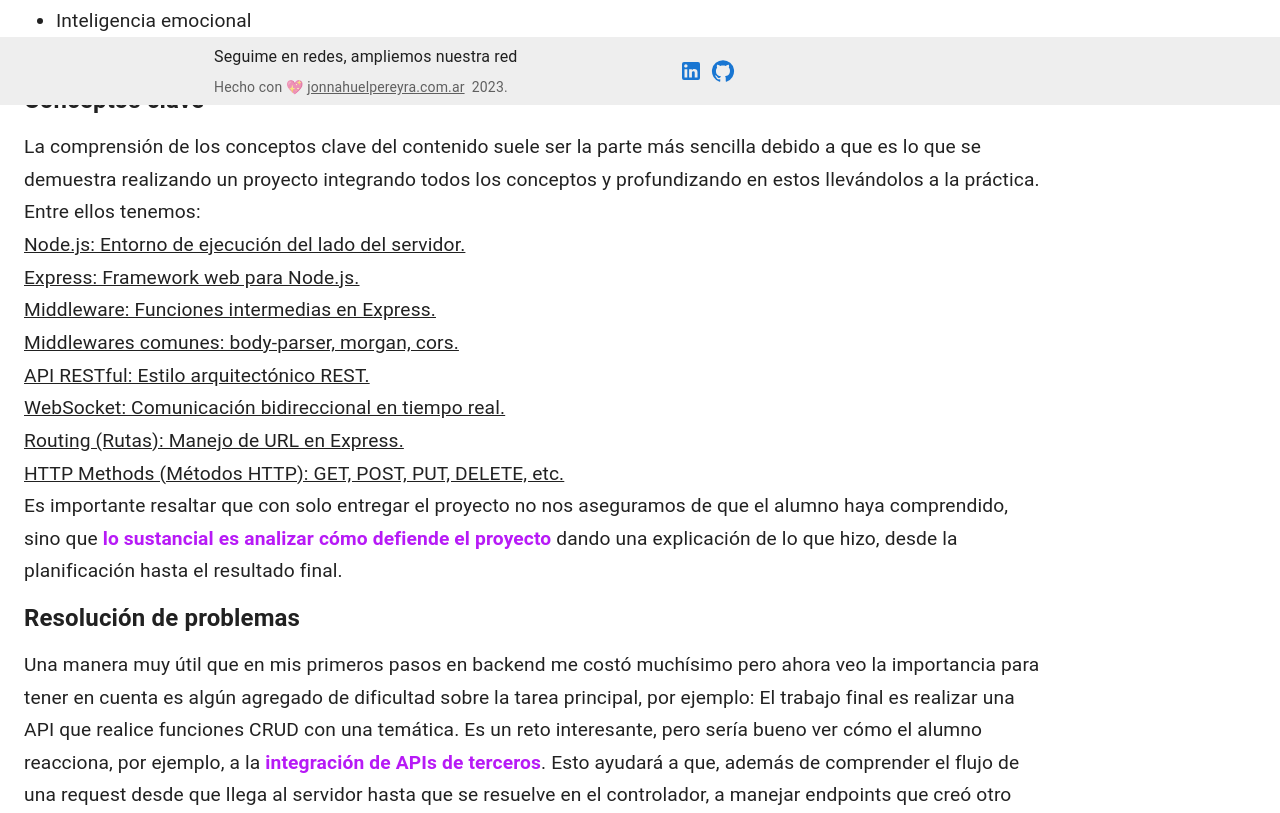
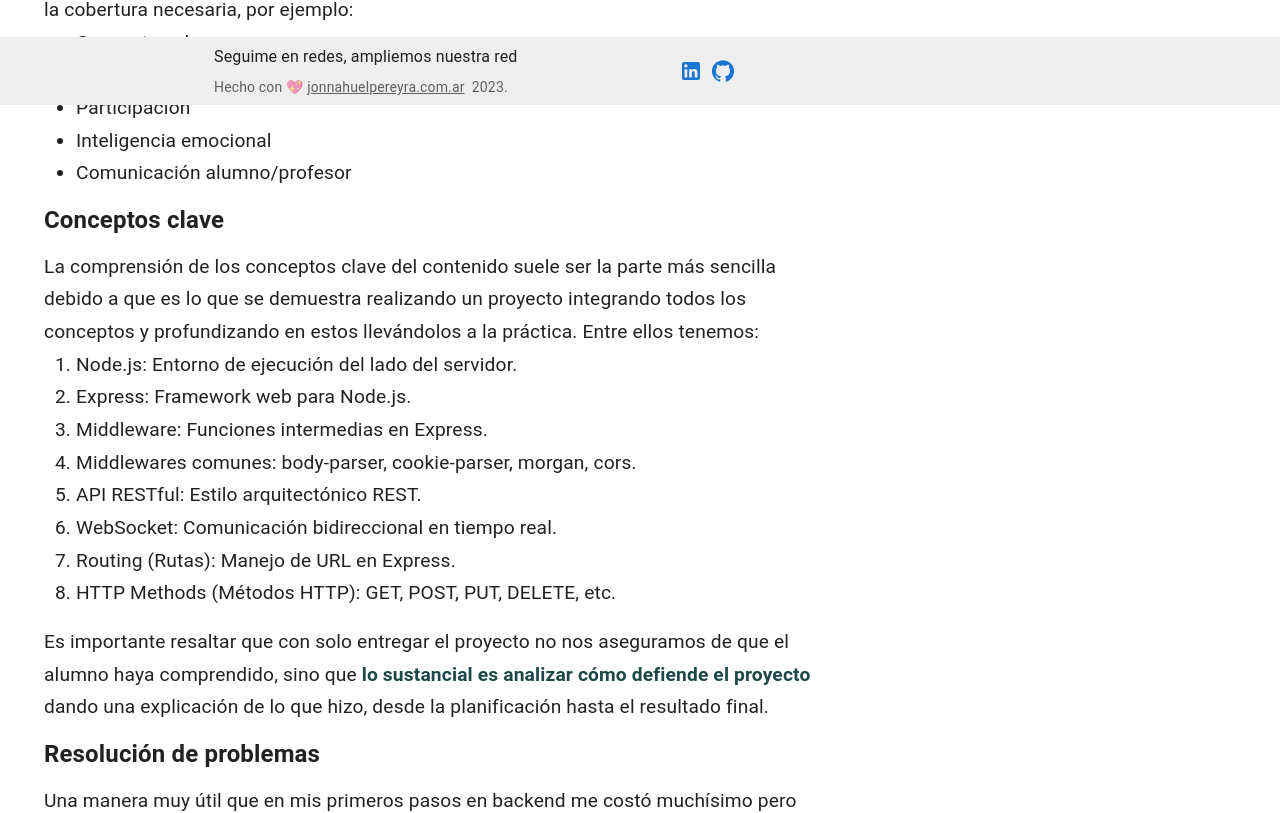
Before and after one commit to jon0010/Presentacion_COMMERCE_Society, a React (Vite) app: page /evaluacion in a window 1280 px wide. Shown: the part 695-1508 px from the top of the page. Built offline with nearby package versions, Linux system fonts and the light colour scheme.

Commit message:
fix text1

```diff
--- a/package.json
+++ b/package.json
@@ -16,9 +16,12 @@
     "@mui/material": "^5.14.18",
     "@popperjs/core": "^2.11.8",
     "bootstrap": "^5.3.2",
+    "html2pdf": "^0.0.11",
+    "jspdf": "^2.5.1",
     "react": "^18.2.0",
     "react-dom": "^18.2.0",
     "react-particles": "^2.12.2",
+    "react-pdf": "^7.5.1",
     "react-router-dom": "^6.20.0",
     "tsparticles": "^2.12.0",
     "tsparticles-slim": "^2.12.0"
--- a/src/views/briefing/index.tsx
+++ b/src/views/briefing/index.tsx
@@ -1,14 +1,13 @@
-
 export const Briefing = () => {
   return (
-    <div className="c1">
+    <div className="row p-0 m-3 c1">
       <div className="title1">
         <h1 className="text-white fw-semibold">
           Más allá de las aulas
           <br /> La realidad de los programadores junior en el mercado laboral
         </h1>
       </div>
-      <div className="col-md-10 col-sm-12 p-3 mb-5">
+      <div className="col-md-8 col-sm-12 p-4 title2 d-flex flex-column align-items-start">
         <h2 className="fw-semibold">
           El dilema del huevo y la gallina: como conseguir experiencia sin tener
           experiencia
@@ -169,6 +168,7 @@ export const Briefing = () => {
           exitosa en el desarrollo.
         </p>
       </div>
+      <div className="col-3"></div>
     </div>
   );
 };
--- a/src/views/evaluacion/index.tsx
+++ b/src/views/evaluacion/index.tsx
@@ -2,34 +2,36 @@ import "./eval.css";
 
 export const Evaluacion = () => {
   return (
-    <div>
+    <div className="row p-0 m-3">
       <div className="title1">
         <h1 className="text-white fw-semibold">
           Enfoque de evaluación y oportunidades de mejora
         </h1>
       </div>
-      <div className="col-md-10 col-sm-12 p-4 title2">
+      <div className="col-md-8 col-sm-12 p-4 title2 d-flex flex-column align-items-center">
+        <div className="ms-1">
           <h2 className="fw-semibold">
             ¿Cómo medir las habilidades de un estudiante de desarrollo backend?
           </h2>
           <p className="mt-3">
             Lo que nos enseñan las diferentes casas de estudio, ya sea
-          universidad, institutos, bootcamps, semilleros, academias E-learning,
-          etc., es que al momento de probar las habilidades que adquirió nuestro
-          alumno es mediante un proyecto que se asemeje lo más posible al
-          trabajo que se realiza en un{" "}
+            universidad, institutos, bootcamps, semilleros, academias
+            E-learning, etc., es que al momento de probar las habilidades que
+            adquirió nuestro alumno es mediante un proyecto que se asemeje lo
+            más posible al trabajo que se realiza en un{" "}
             <b className="bold-custom">entorno de trabajo real</b>. Pero la
-          pregunta es: ¿cómo asegurarnos de que comprendieron todo lo enseñado?
+            pregunta es: ¿cómo asegurarnos de que comprendieron todo lo
+            enseñado?
             <br /> Teniendo en cuenta que{" "}
             <b className="bold-custom">
               detrás de cada estudiante hay una personalidad distinta
             </b>
             , el proceso de aprendizaje varía y ahí es donde comienzan las
-          preguntas: ¿el alumno es introvertido? ¿teme hablar en público? ¿cuál
-          será su facilidad para integrarse a un equipo? Una buena forma de
-          asegurarnos es dividir los conocimientos impartidos en categorías y
-          luego de esto comenzar una etapa de planificación donde se evalúe si
-          cada campo tiene la cobertura necesaria, por ejemplo:
+            preguntas: ¿el alumno es introvertido? ¿teme hablar en público?
+            ¿cuál será su facilidad para integrarse a un equipo? Una buena forma
+            de asegurarnos es dividir los conocimientos impartidos en categorías
+            y luego de esto comenzar una etapa de planificación donde se evalúe
+            si cada campo tiene la cobertura necesaria, por ejemplo:
             <ol className="circle-list">
               <li>Conceptos clave</li>
               <li>Resolución de problemas</li>
@@ -40,45 +42,42 @@ export const Evaluacion = () => {
           </p>
           <h4 className="fw-semibold">Conceptos clave</h4>
           <p className="mt-3">
-          La comprensión de los conceptos clave del contenido suele ser la parte
-          más sencilla debido a que es lo que se demuestra realizando un
+            La comprensión de los conceptos clave del contenido suele ser la
+            parte más sencilla debido a que es lo que se demuestra realizando un
             proyecto integrando todos los conceptos y profundizando en estos
             llevándolos a la práctica. Entre ellos tenemos: <br />
-          <u>Node.js: Entorno de ejecución del lado del servidor.</u>
-          <br />
-          <u>Express: Framework web para Node.js.</u>
-          <br />
-          <u>Middleware: Funciones intermedias en Express.</u>
-          <br />
-          <u>Middlewares comunes: body-parser, morgan, cors.</u>
-          <br />
-          <u>API RESTful: Estilo arquitectónico REST.</u>
-          <br />
-          <u>WebSocket: Comunicación bidireccional en tiempo real.</u>
-          <br />
-          <u>Routing (Rutas): Manejo de URL en Express.</u>
-          <br />
-          <u>HTTP Methods (Métodos HTTP): GET, POST, PUT, DELETE, etc.</u>{" "}
-          <br /> Es importante resaltar que con solo entregar el proyecto no nos
+            <ol>
+              <li>Node.js: Entorno de ejecución del lado del servidor.</li>
+              <li>Express: Framework web para Node.js.</li>
+              <li>Middleware: Funciones intermedias en Express.</li>
+              <li>
+                Middlewares comunes: body-parser, cookie-parser, morgan, cors.
+              </li>
+              <li>API RESTful: Estilo arquitectónico REST.</li>
+              <li>WebSocket: Comunicación bidireccional en tiempo real.</li>
+              <li>Routing (Rutas): Manejo de URL en Express.</li>
+              <li>HTTP Methods (Métodos HTTP): GET, POST, PUT, DELETE, etc.</li>
+            </ol>
+            Es importante resaltar que con solo entregar el proyecto no nos
             aseguramos de que el alumno haya comprendido, sino que&nbsp;
             <b className="bold-custom">
               lo sustancial es analizar cómo defiende el proyecto
             </b>{" "}
-          dando una explicación de lo que hizo, desde la planificación hasta el
-          resultado final.
+            dando una explicación de lo que hizo, desde la planificación hasta
+            el resultado final.
           </p>
           <h4 className="fw-semibold">Resolución de problemas</h4>
           <p className="mt-3">
             Una manera muy útil que en mis primeros pasos en backend me costó
-          muchísimo pero ahora veo la importancia para tener en cuenta es algún
-          agregado de dificultad sobre la tarea principal, por ejemplo: El
-          trabajo final es realizar una API que realice funciones CRUD con una
-          temática. Es un reto interesante, pero sería bueno ver cómo el alumno
-          reacciona, por ejemplo, a la{" "}
+            muchísimo pero ahora veo la importancia para tener en cuenta es
+            algún agregado de dificultad sobre la tarea principal, por ejemplo:
+            El trabajo final es realizar una API que realice funciones CRUD con
+            una temática. Es un reto interesante, pero sería bueno ver cómo el
+            alumno reacciona, por ejemplo, a la{" "}
             <b className="bold-custom">integración de APIs de terceros</b>. Esto
-          ayudará a que, además de comprender el flujo de una request desde que
-          llega al servidor hasta que se resuelve en el controlador, a manejar
-          endpoints que creó otro equipo, leer documentación,{" "}
+            ayudará a que, además de comprender el flujo de una request desde
+            que llega al servidor hasta que se resuelve en el controlador, a
+            manejar endpoints que creó otro equipo, leer documentación,{" "}
             <b className="bold-custom">
               adaptarse a código elaborado por otros desarrolladores
             </b>
@@ -88,33 +87,33 @@ export const Evaluacion = () => {
           <h4 className="fw-semibold">Participación</h4>
           <p className="mt-3">
             Hay algunas estrategias que pueden ayudar a la participación de los
-          alumnos, como tener a una persona en la sección del chat Q&A para que
-          cuando alguien tenga consultas las evacúe por ese espacio para evitar
-          interrupciones,{" "}
+            alumnos, como tener a una persona en la sección del chat Q&A para
+            que cuando alguien tenga consultas las evacúe por ese espacio para
+            evitar interrupciones,{" "}
             <b className="bold-custom">
-            facilitar la exposición al profesor y al mismo tiempo, el alumno se
-            sienta escuchado
+              facilitar la exposición al profesor y al mismo tiempo, el alumno
+              se sienta escuchado
             </b>{" "}
             y su duda sea evacuada sobre la marcha de la clase. Dividir la clase
             en dos secciones:&nbsp;
             <b className="bold-custom">Lecture</b>
-          (una presentación con la teoría y conceptos mostrados en gráficas que
-          luego se pueden enviar como notas y recursos de la clase) y{" "}
+            (una presentación con la teoría y conceptos mostrados en gráficas
+            que luego se pueden enviar como notas y recursos de la clase) y{" "}
             <b className="bold-custom">Práctica</b> (codeo en vivo llevando a la
             práctica lo expuesto en la lecture con ejemplos sencillos).
           </p>
           <h4 className="fw-semibold">Inteligencia emocional</h4>
           <p className="mt-3">
-          Sabemos que las soft skills son muy importantes para que un aspirante
-          a desarrollador integre un equipo, se adapte al entorno laboral,
-          practique empatía, habilidades sociales, tolerancia a la frustración o
-          liderazgo emocional, entre otras. Un buen medio para lograr
-          desarrollar esas soft skills es realizar un{" "}
+            Sabemos que las soft skills son muy importantes para que un
+            aspirante a desarrollador integre un equipo, se adapte al entorno
+            laboral, practique empatía, habilidades sociales, tolerancia a la
+            frustración o liderazgo emocional, entre otras. Un buen medio para
+            lograr desarrollar esas soft skills es realizar un{" "}
             <b className="bold-custom">proyecto grupal</b>. Asignar un proyecto
             que requiera colaboración y comunicación, promueva la diversidad en
-          los grupos para que los estudiantes aprendan a trabajar con diferentes
-          estilos y perspectivas es fundamental para que logren descubrir ese
-          lado de las organizaciones,&nbsp;
+            los grupos para que los estudiantes aprendan a trabajar con
+            diferentes estilos y perspectivas es fundamental para que logren
+            descubrir ese lado de las organizaciones,&nbsp;
             <b className="bold-custom">
               despertar la pasión por llegar a un objetivo en común y generar
               comunidad
@@ -130,22 +129,27 @@ export const Evaluacion = () => {
             , pero a veces ciertos alumnos ven al profesor en un rol de
             superioridad, lo que provoca que se inhiba y no se comunique
             abiertamente sobre problemas de comprensión de los temas brindados u
-          otra dificultad que haya enfrentado. Una buena táctica para solucionar
-          ese problema es asignar cohortes a alumnos avanzados y programar
-          reuniones de 30 minutos a 1 hora donde el objetivo es el&nbsp;
+            otra dificultad que haya enfrentado. Una buena táctica para
+            solucionar ese problema es asignar cohortes a alumnos avanzados y
+            programar reuniones de 30 minutos a 1 hora donde el objetivo es
+            el&nbsp;
             <b className="bold-custom">acompañamiento</b>. Es así que el alumno
-          avanzado les preguntará a la cohorte cómo estuvo la clase del día, si
-          entendieron los temas dictados, si se sintieron cómodos con la clase,
-          la plataforma, etc. Por ejemplo, el día de la fecha estudiaron qué es
-          un handler y cómo modularizar los middlewares/handlers/controllers. Si
-          más de 10 alumnos dicen "yo no entendí", entonces lo tomará como{" "}
-          <b className="bold-custom">red flag</b> y seguido a ello, informará al
-          profesor que una parte del curso no entendió cierto tema para que la
-          siguiente clase repasen los temas que no se llegaron a comprender del
-          todo. Es una buena forma de llegar a los alumnos y que estos expongan
-          más abiertamente cómo abordan los desafíos propuestos en la cursada.
+            avanzado les preguntará a la cohorte cómo estuvo la clase del día,
+            si entendieron los temas dictados, si se sintieron cómodos con la
+            clase, la plataforma, etc. Por ejemplo, el día de la fecha
+            estudiaron qué es un handler y cómo modularizar los
+            middlewares/handlers/controllers. Si más de 10 alumnos dicen "yo no
+            entendí", entonces lo tomará como{" "}
+            <b className="bold-custom">red flag</b> y seguido a ello, informará
+            al profesor que una parte del curso no entendió cierto tema para que
+            la siguiente clase repasen los temas que no se llegaron a comprender
+            del todo. Es una buena forma de llegar a los alumnos y que estos
+            expongan más abiertamente cómo abordan los desafíos propuestos en la
+            cursada.
           </p>
         </div>
       </div>
+      <div className="col-3"></div>
+    </div>
   );
 };
--- a/src/views/home/home.css
+++ b/src/views/home/home.css
@@ -32,7 +32,7 @@
 }
 
 .bold-custom {
-  color: #b71af6;
+  color: #1e4847;
 }
 
 p {
```
Also changed, not shown: src/views/home/index.tsx (+13 -14 lines), 1 other file (tests, documents, lock files or other folders). Lines whose indentation alone changed are shown as unchanged.
